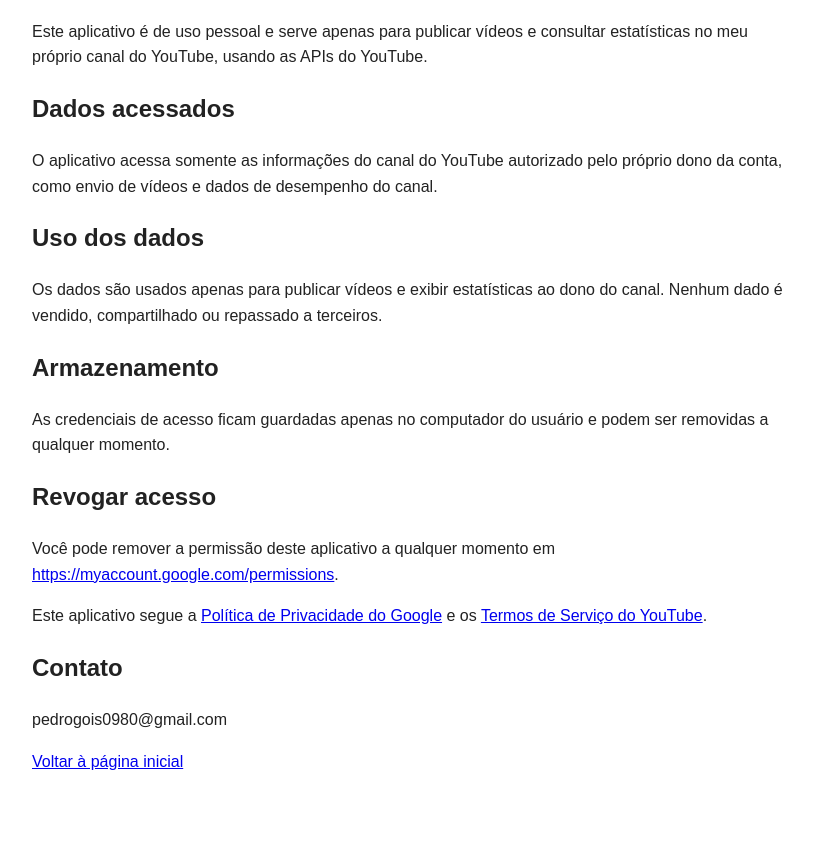
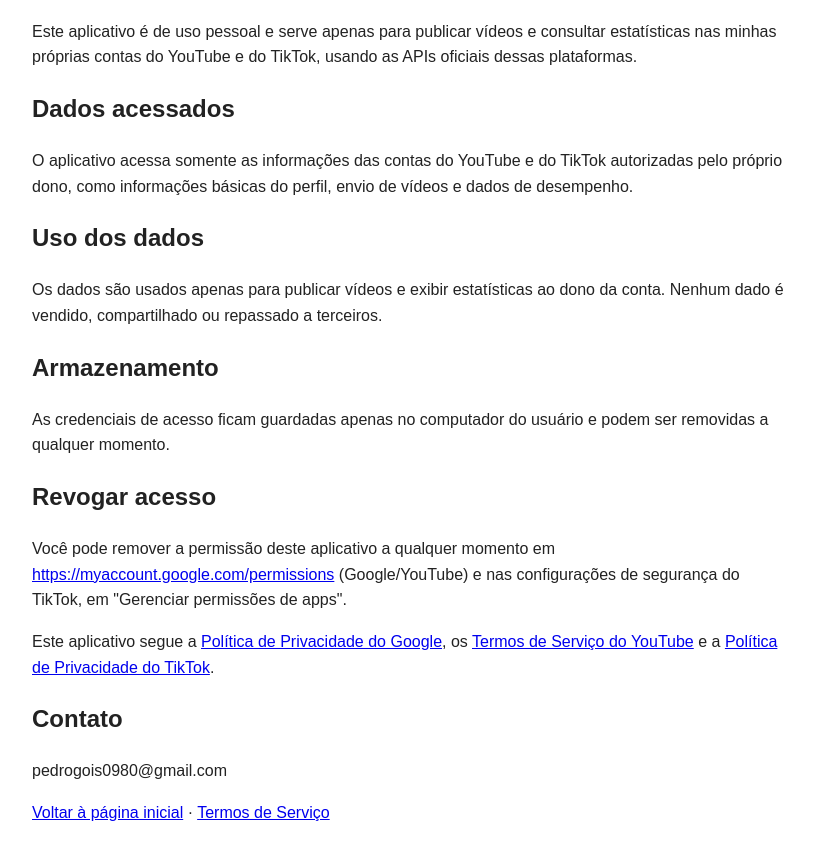
Before and after one commit to pedrogois0980-art/pedrogois0980-art.github.io, a plain HTML site: page privacidade.html in a window 1280 px wide. Shown: the part 94-954 px from the top of the page, without its empty margins (228-1042 px from the left). Before the commit the page ends 908 px from the top, so only its background shows below. Drawn offline with Linux system fonts and the light colour scheme.

Commit message:
Update privacidade.html

```diff
--- a/privacidade.html
+++ b/privacidade.html
@@ -8,18 +8,18 @@
 </head>
 <body>
 <h1>Política de Privacidade - Canais App</h1>
-<p>Este aplicativo é de uso pessoal e serve apenas para publicar vídeos e consultar estatísticas no meu próprio canal do YouTube, usando as APIs do YouTube.</p>
+<p>Este aplicativo é de uso pessoal e serve apenas para publicar vídeos e consultar estatísticas nas minhas próprias contas do YouTube e do TikTok, usando as APIs oficiais dessas plataformas.</p>
 <h2>Dados acessados</h2>
-<p>O aplicativo acessa somente as informações do canal do YouTube autorizado pelo próprio dono da conta, como envio de vídeos e dados de desempenho do canal.</p>
+<p>O aplicativo acessa somente as informações das contas do YouTube e do TikTok autorizadas pelo próprio dono, como informações básicas do perfil, envio de vídeos e dados de desempenho.</p>
 <h2>Uso dos dados</h2>
-<p>Os dados são usados apenas para publicar vídeos e exibir estatísticas ao dono do canal. Nenhum dado é vendido, compartilhado ou repassado a terceiros.</p>
+<p>Os dados são usados apenas para publicar vídeos e exibir estatísticas ao dono da conta. Nenhum dado é vendido, compartilhado ou repassado a terceiros.</p>
 <h2>Armazenamento</h2>
 <p>As credenciais de acesso ficam guardadas apenas no computador do usuário e podem ser removidas a qualquer momento.</p>
 <h2>Revogar acesso</h2>
-<p>Você pode remover a permissão deste aplicativo a qualquer momento em <a href="https://myaccount.google.com/permissions">https://myaccount.google.com/permissions</a>.</p>
-<p>Este aplicativo segue a <a href="https://policies.google.com/privacy">Política de Privacidade do Google</a> e os <a href="https://www.youtube.com/t/terms">Termos de Serviço do YouTube</a>.</p>
+<p>Você pode remover a permissão deste aplicativo a qualquer momento em <a href="https://myaccount.google.com/permissions">https://myaccount.google.com/permissions</a> (Google/YouTube) e nas configurações de segurança do TikTok, em "Gerenciar permissões de apps".</p>
+<p>Este aplicativo segue a <a href="https://policies.google.com/privacy">Política de Privacidade do Google</a>, os <a href="https://www.youtube.com/t/terms">Termos de Serviço do YouTube</a> e a <a href="https://www.tiktok.com/legal/privacy-policy">Política de Privacidade do TikTok</a>.</p>
 <h2>Contato</h2>
 <p>pedrogois0980@gmail.com</p>
-<p><a href="index.html">Voltar à página inicial</a></p>
+<p><a href="index.html">Voltar à página inicial</a> · <a href="termos.html">Termos de Serviço</a></p>
 </body>
 </html>
```
